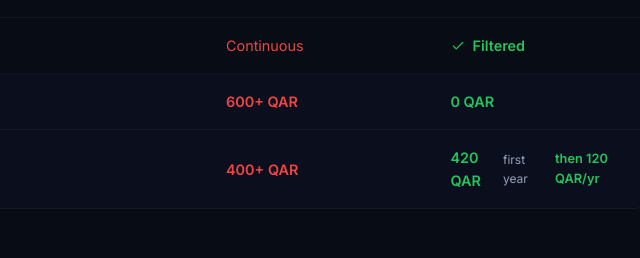
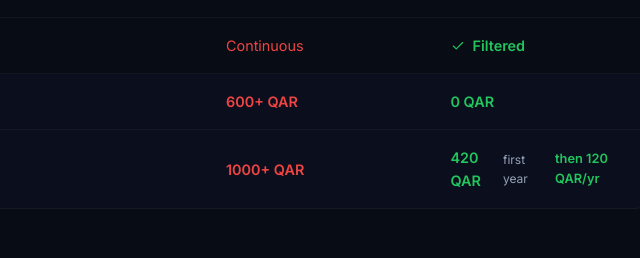
Before and after one commit to aniksamratghosh2013-beep/FocusFrame, a plain HTML site: page pricing.html in a window 1280 px wide. Shown: the part 3422-3680 px from the top of the page, 438-1078 px from the left. Drawn offline with Linux system fonts and the light colour scheme.

Commit message:
Update total yearly cost without FocusFrame to 1000+ QAR

```diff
--- a/pricing.html
+++ b/pricing.html
@@ -475,7 +475,7 @@ footer .copyright{margin-top:3rem;padding-top:1.5rem;border-top:1px solid rgba(2
           <svg width="16" height="16" viewBox="0 0 24 24" fill="none" stroke="var(--amber)" stroke-width="1.5" stroke-linecap="round" stroke-linejoin="round"><circle cx="12" cy="12" r="10"/><path d="M12 6v6l4 2"/></svg>
           Total yearly cost
         </div>
-        <div style="color:#ef4444">400+ QAR</div>
+        <div style="color:#ef4444">1000+ QAR</div>
         <div style="color:#22c55e">420 QAR <span style="font-size:.75rem;font-weight:400;color:var(--muted)">first year</span><br><span style="font-size:.8rem;color:#22c55e">then 120 QAR/yr</span></div>
       </div>
     </div>
```
